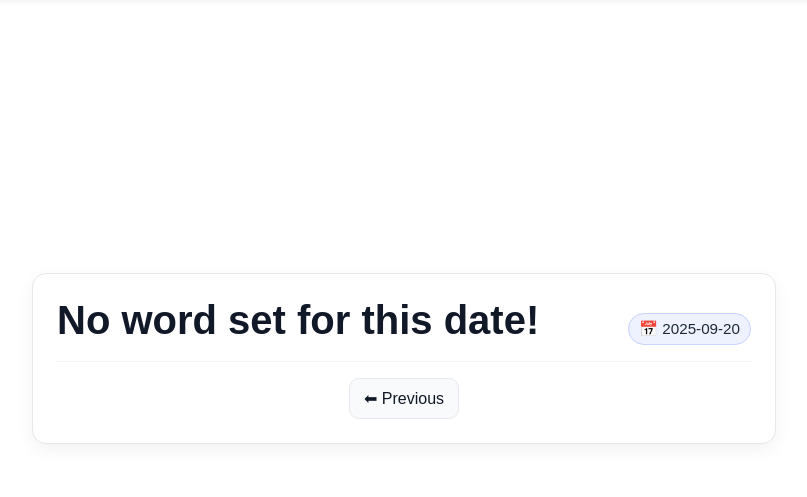
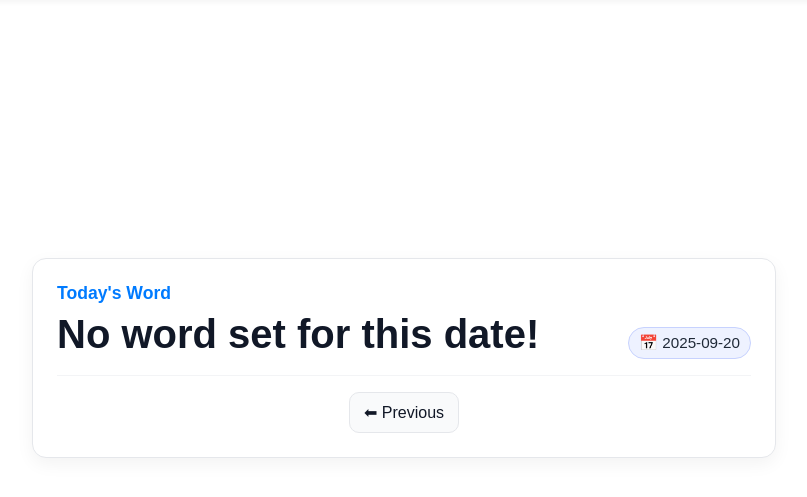
Before and after one commit to sachinsaitawadekar/vocabulary, a PHP site: page /vocabulary.php in a window 1280 px wide. Shown: the part 64-561 px from the top of the page, without its empty margins (236-1043 px from the left). Run offline with PHP 8.4, Linux system fonts and the light colour scheme; tables that the repository leaves empty hold one stand-in row (values such as "Sample post").

Commit message:
adding title to box..

```diff
--- a/vocabulary.php
+++ b/vocabulary.php
@@ -33,6 +33,9 @@ $prevDate = $prevStmt->fetchColumn();
 $nextStmt = $pdo->prepare("SELECT entry_date FROM vocabulary WHERE entry_date > :date ORDER BY entry_date ASC LIMIT 1");
 $nextStmt->execute(['date' => $date]);
 $nextDate = $nextStmt->fetchColumn();
+
+$isToday = ($date === date('Y-m-d'));
+$cardTitle = $isToday ? "Today's Word" : "Oder words";
 ?>
 <!DOCTYPE html>
 <html lang="en">
@@ -97,6 +100,7 @@ $nextDate = $nextStmt->fetchColumn();
   <style>
     .container { width: 100%; max-width: 760px; margin: 0 auto; padding: 8px; }
     .card { background: #fff; border: 1px solid #e5e7eb; border-radius: 14px; box-shadow: 0 6px 18px rgba(0,0,0,0.05); padding: 24px; text-align: left; }
+    .card-title { margin: 0 0 8px; font-weight: 700; color: #007BFF; font-size: 1.1rem; }
     .header { display: flex; justify-content: space-between; align-items: baseline; gap: 12px; flex-wrap: wrap; }
     .word { font-size: 2.5rem; line-height: 1.1; margin: 0; word-wrap: break-word; color: #111827; }
     .date-chip { font-size: 0.95rem; color: #1f2937; background: #eef2ff; border: 1px solid #c7d2fe; padding: 6px 10px; border-radius: 999px; }
@@ -119,6 +123,7 @@ $nextDate = $nextStmt->fetchColumn();
   <?php include __DIR__ . '/partials/nav.php'; ?>
   <main class="container">
     <section class="card">
+      <div class="card-title"><?= htmlspecialchars($cardTitle) ?></div>
       <div class="header">
         <h1 class="word"><?= htmlspecialchars($word) ?></h1>
         <div class="date-chip">📅 <?= htmlspecialchars($date) ?></div>
```
